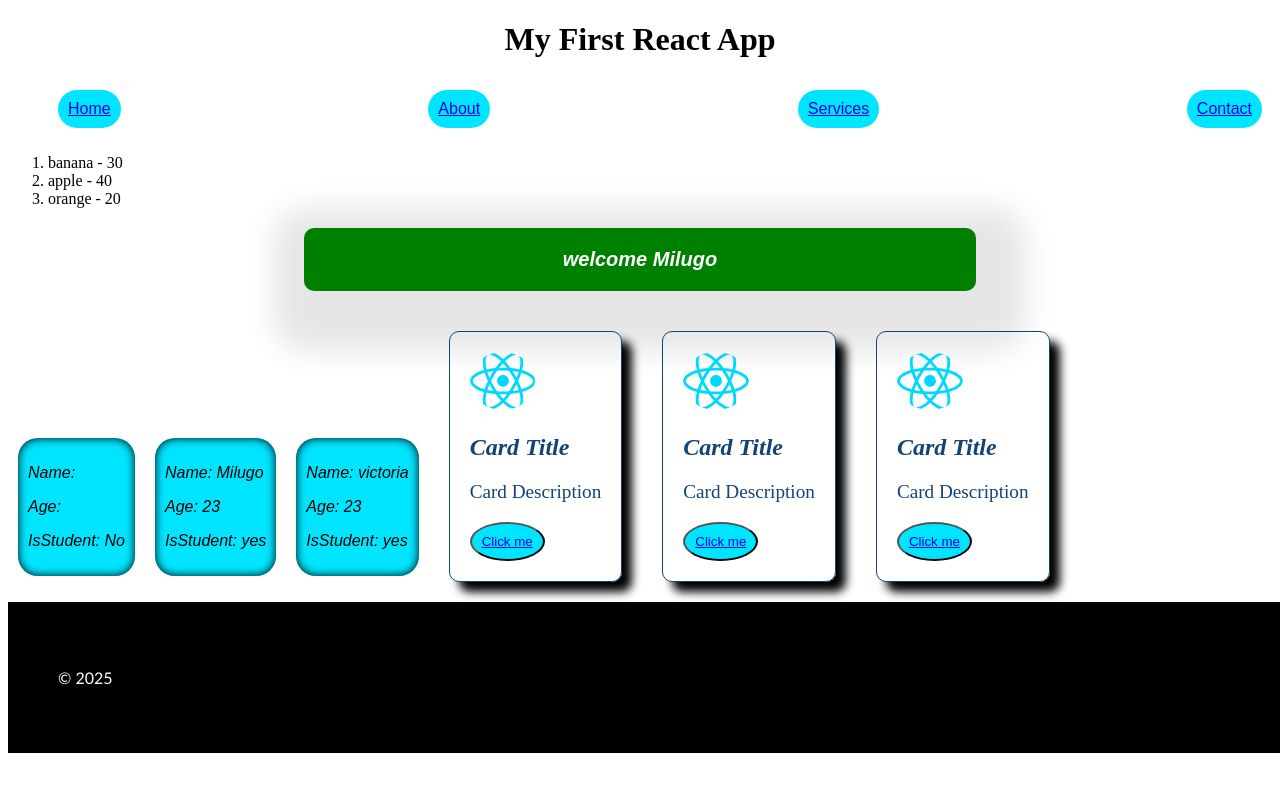
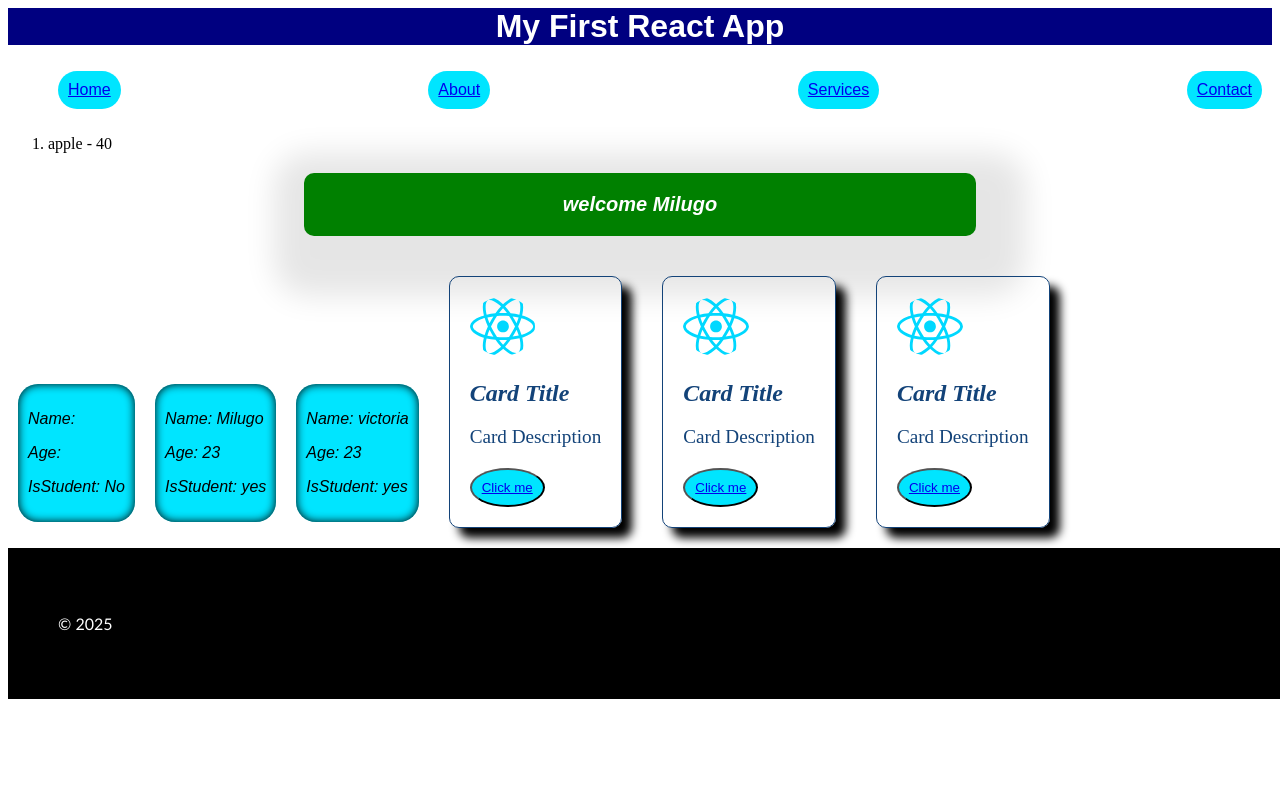
Before and after one commit to Pha12thom/my_react_app, a React (Vite) app: page / in a window 1280 px wide. Shown: the top 792 px of the page. Built offline with nearby package versions, Linux system fonts and the light colour scheme.

Commit message:
comiit list

```diff
--- a/src/Header.css
+++ b/src/Header.css
@@ -60,4 +60,11 @@
     align-items: center;
     display: flex;
     justify-content: center;
+    background-color: navy;
+    color: white;
+    font-family: Arial, Helvetica, sans-serif;
+    margin: 0%;
+    padding: 0%;
+    box-sizing: border-box;
+    height: 100%;
 }
--- a/src/List.jsx
+++ b/src/List.jsx
@@ -1,10 +1,26 @@
 const List = () => {
     const Fruits= [
-        {name: "banana", calories: 30},
-        {name: "apple", calories: 40},
-        {name: "orange", calories: 20},
+        {id: 1, name: "banana", calories: 30},
+        {id: 2, name: "apple", calories: 40},
+        {id: 3, name: "orange", calories: 20},
     ];
-    const Items = Fruits.map(fruit => <li key={fruit.name}>{fruit.name} - {fruit.calories}</li>)
+
+    Fruits.sort((a,b) => a.name.localeCompare(b.name));//sort with name
+    Fruits.sort((a,b) => b.name.localeCompare(a.name));//sort from large letter
+    Fruits.sort((a,b) => a.calories - b.calories);
+
+
+
+
+    Fruits.sort((a,b) => b.calories - a.calories);
+
+    const lowercales = Fruits.filter(fruit => fruit.calories < 30);
+    const Highcal = Fruits.filter(fruit => fruit.calories > 30);
+
+    //const Items = Fruits.map(fruit => <li key={fruit.id}>{fruit.name} - {fruit.calories}</li>)
+
+    //const Items = lowercales.map(lowercale => <li key={lowercale.id}>{lowercale.name} - {lowercale.calories}</li>)
+    const Items = Highcal.map(Highcal => <li key={Highcal.id}>{Highcal.name} - {Highcal.calories}</li>)
 
     return (<ol>{Items}</ol>);
 
```
